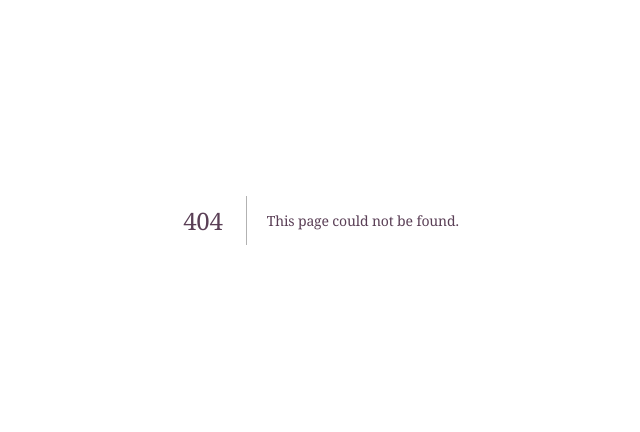
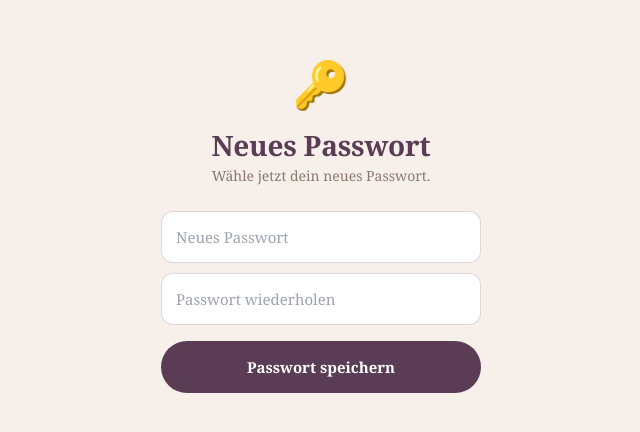
Before and after one commit to felicitasprimus-glitch/sauer-starter, a Next.js app: page /reset in a window 1280 px wide. Before the commit this address had no page. Shown: the part 180-612 px from the top of the page, without its empty margins (319-959 px from the left). Built offline with nearby package versions, Linux system fonts and the light colour scheme; no server answers.

Commit message:
Add files via upload

```diff
--- /dev/null
+++ b/app/reset/page.js
@@ -0,0 +1,62 @@
+"use client";
+
+import { useState } from "react";
+import { useRouter } from "next/navigation";
+import { createClient } from "@/lib/supabase/client";
+
+const PLUM = "#5A3D54";
+const CREAM = "#F6EFEA";
+const TAUPE = "#8B796D";
+const LINE = "rgba(90,61,84,.2)";
+const SERIF = "'Playfair Display', Georgia, serif";
+
+export default function ResetPage() {
+  const supabase = createClient();
+  const router = useRouter();
+  const [pw, setPw] = useState("");
+  const [pw2, setPw2] = useState("");
+  const [err, setErr] = useState("");
+  const [busy, setBusy] = useState(false);
+  const [done, setDone] = useState(false);
+
+  async function save() {
+    setErr("");
+    if (pw.length < 6) { setErr("Das Passwort braucht mindestens 6 Zeichen."); return; }
+    if (pw !== pw2) { setErr("Die Passwörter stimmen nicht überein."); return; }
+    setBusy(true);
+    const { error } = await supabase.auth.updateUser({ password: pw });
+    setBusy(false);
+    if (error) {
+      setErr("Das hat nicht geklappt – ist der Link vielleicht abgelaufen? Fordere einen neuen an.");
+      return;
+    }
+    setDone(true);
+    setTimeout(() => router.replace("/start"), 1500);
+  }
+
+  const wrap = { minHeight: "100vh", background: CREAM, display: "flex", flexDirection: "column", alignItems: "center", justifyContent: "center", padding: "24px", fontFamily: "'Lora', Georgia, serif" };
+  const inp = { width: "100%", maxWidth: 320, fontSize: 15, border: "1px solid " + LINE, borderRadius: 12, padding: "13px 14px", background: "#fff", color: PLUM, outline: "none", fontFamily: "inherit", boxSizing: "border-box", marginTop: 10 };
+  const btn = { width: "100%", maxWidth: 320, marginTop: 16, background: PLUM, color: "#fff", border: "none", borderRadius: 999, padding: "14px", fontFamily: "inherit", fontWeight: 600, fontSize: 15, cursor: "pointer", opacity: busy ? 0.6 : 1 };
+
+  if (done) {
+    return (
+      <div style={wrap}>
+        <div style={{ fontSize: 46 }}>✅</div>
+        <h1 style={{ fontFamily: SERIF, color: PLUM, fontSize: 26, fontWeight: 700, margin: "10px 0 6px", textAlign: "center" }}>Passwort geändert!</h1>
+        <p style={{ color: TAUPE, fontSize: 14, textAlign: "center" }}>Du wirst gleich weitergeleitet …</p>
+      </div>
+    );
+  }
+
+  return (
+    <div style={wrap}>
+      <div style={{ fontSize: 46 }}>🔑</div>
+      <h1 style={{ fontFamily: SERIF, color: PLUM, fontSize: 28, fontWeight: 700, margin: "10px 0 4px", textAlign: "center" }}>Neues Passwort</h1>
+      <p style={{ color: TAUPE, fontSize: 14, textAlign: "center", margin: "0 0 14px", maxWidth: 320 }}>Wähle jetzt dein neues Passwort.</p>
+      <input style={inp} type="password" value={pw} onChange={(e) => setPw(e.target.value)} placeholder="Neues Passwort" />
+      <input style={inp} type="password" value={pw2} onChange={(e) => setPw2(e.target.value)} placeholder="Passwort wiederholen" />
+      {err && <p style={{ color: "#b5793b", fontSize: 13, margin: "12px 0 0", maxWidth: 320, textAlign: "center" }}>{err}</p>}
+      <button style={btn} disabled={busy} onClick={save}>{busy ? "Bitte warten …" : "Passwort speichern"}</button>
+    </div>
+  );
+}
```
